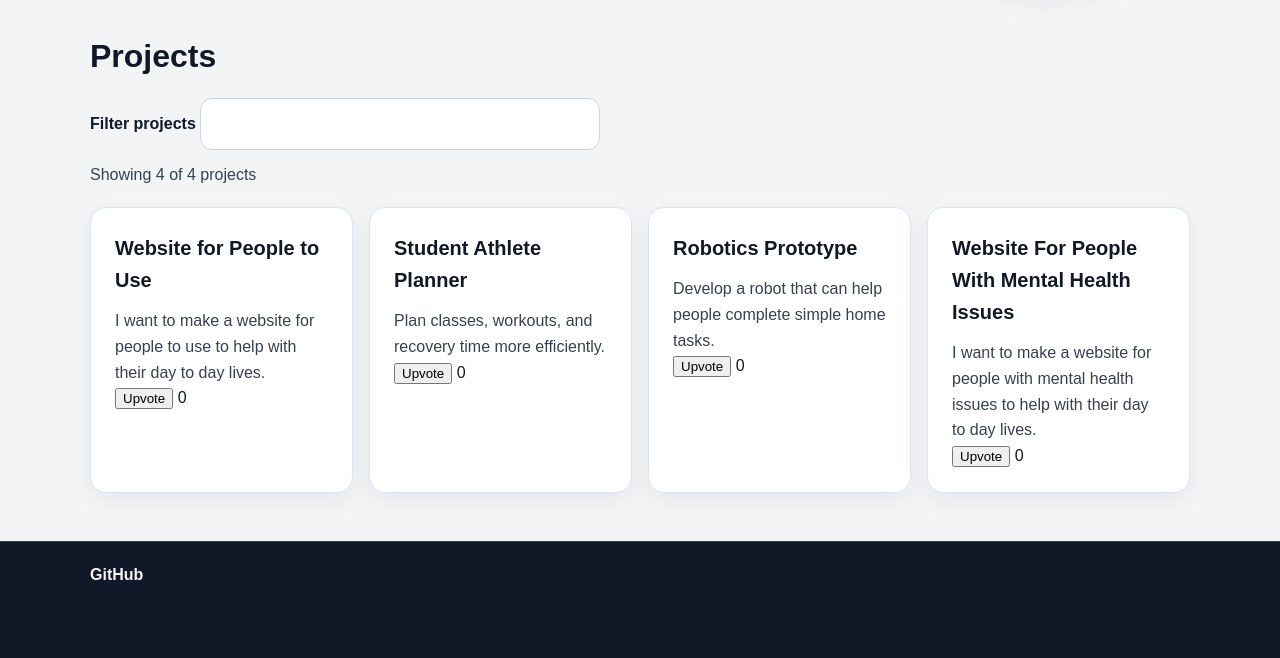
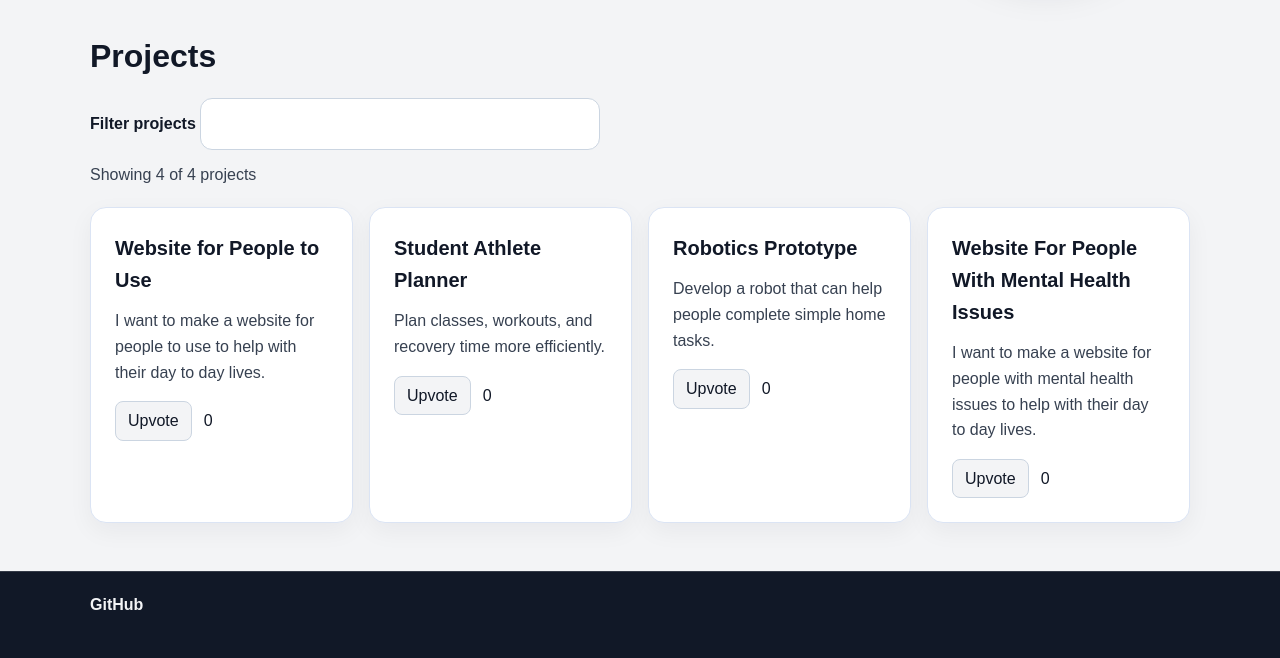
Before and after one commit to luisemilio098/ssw215-luisemilio098, a Flask app: page / in a window 1280 px wide. Shown: the part 473-1131 px from the top of the page. Before the commit the page ends 1053 px from the top, so only its background shows below. Run offline with Flask 3, Linux system fonts and the light colour scheme.

Commit message:
Add project card heading/actions layout and trending badge styles

```diff
--- a/labs/lab6/static/style.css
+++ b/labs/lab6/static/style.css
@@ -207,15 +207,54 @@
   box-shadow: 0 0.5rem 1.5rem rgba(15, 23, 42, 0.05);
 }
 
+.project-card-heading,
+.project-card-actions {
+  display: flex;
+  align-items: center;
+  gap: 0.75rem;
+}
+
+.project-card-heading {
+  justify-content: space-between;
+}
+
 .project-card-title {
   margin-top: 0;
   margin-bottom: 0.75rem;
   font-size: 1.25rem;
 }
 
+.trending-badge {
+  flex: 0 0 auto;
+  padding: 0.125rem 0.5rem;
+  border-radius: 1rem;
+  background: #facc15;
+  color: #111827;
+  font-size: 0.75rem;
+  font-weight: 700;
+}
+
 .project-card-description {
   margin: 0;
   color: #374151;
+}
+
+.project-card-actions {
+  margin-top: 1rem;
+}
+
+.upvote-btn {
+  padding: 0.375rem 0.75rem;
+  border: 0.0625rem solid #cbd5e1;
+  border-radius: 0.5rem;
+  background: #f3f4f6;
+  color: #111827;
+  font: inherit;
+  cursor: pointer;
+}
+
+.upvote-btn:disabled {
+  cursor: wait;
 }
 
 .hidden {
```
